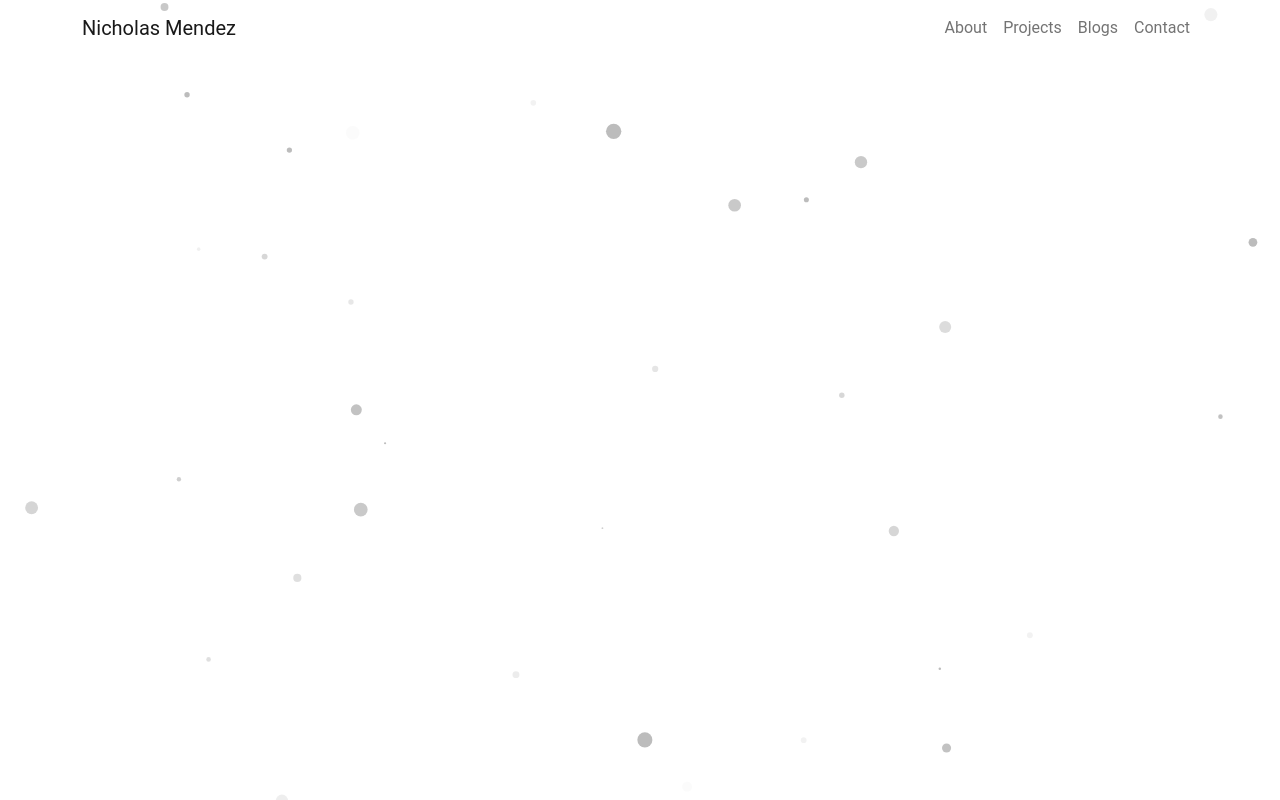
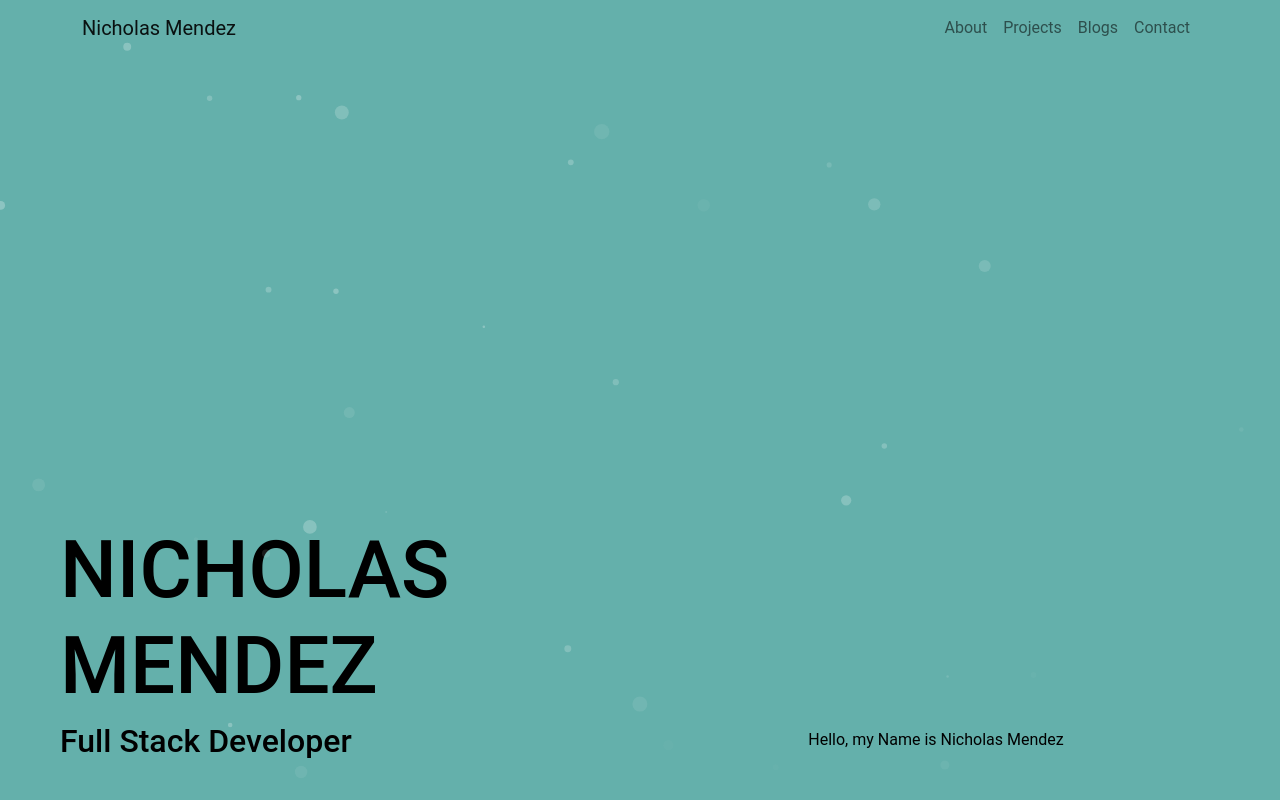
Before and after one commit to nickmendezFlatiron/my-portfolio, a React (Create React App) app: page / in a window 1280 px wide. Built offline with nearby package versions, Linux system fonts and the light colour scheme.

Commit message:
added about component

```diff
--- /dev/null
+++ b/src/About.jsx
@@ -0,0 +1,22 @@
+import React from 'react'
+import Container from 'react-bootstrap/Container'
+import Col from 'react-bootstrap/Col'
+import Row from 'react-bootstrap/Row'
+
+const About = () => {
+  return (
+    <Row className= "mx-5 pt-3 mt-5 content align-items-md-end">
+      <Col md>
+        <h1 className='' id='name'>NICHOLAS MENDEZ</h1>
+        <h2>Full Stack Developer</h2>
+      </Col>
+      <Col className='text-md-center'>
+        <p >
+          Hello, my Name is Nicholas Mendez
+        </p>
+      </Col>
+    </Row>
+  )
+}
+
+export default About
--- a/src/App.js
+++ b/src/App.js
@@ -3,6 +3,7 @@ import Navigation from './Navigation';
 import './styles/app.scss';
 import './styles/App.css';
 import ParticleBG from './particles/ParticleBG';
+import About from './About';
 
 
 
@@ -10,6 +11,7 @@ function App() {
   return (
    <>
     <Navigation />
+    <About />
     <ParticleBG />
    </>
   );
--- a/src/particles/ParticleBG.jsx
+++ b/src/particles/ParticleBG.jsx
@@ -5,22 +5,14 @@ import { loadFull } from "tsparticles";
 
 const ParticleBG = () => {
   const particlesInit = useCallback(async (engine) => {
-    console.log(engine);
-    // you can initiate the tsParticles instance (engine) here, adding custom shapes or presets
-    // this loads the tsparticles package bundle, it's the easiest method for getting everything ready
-    // starting from v2 you can add only the features you need reducing the bundle size
     await loadFull(engine);
   }, []);
 
-  const particlesLoaded = useCallback(async (container) => {
-    await console.log(container);
-  }, []);
   return (
    <Particles
    options={particlesConfig}
    id="tsparticles"
    init={particlesInit}
-   loaded={particlesLoaded}
    />
   )
 }
--- a/src/particles/particle-config.js
+++ b/src/particles/particle-config.js
@@ -1,5 +1,10 @@
 export const particlesConfig = {
+
   particles: {
+    fullScreen: {
+      enable: true,
+      zIndex: 0 // or any value is good for you, if you use -1 set `interactivity.detectsOn` to `"window"` if you need mouse interactions
+    },
     number: {
       value: 45,
       density: {
@@ -8,7 +13,7 @@ export const particlesConfig = {
       }
     },
     color: {
-      value: "#000000"
+      value: "#FFFFFF"
     },
     shape: {
       type: "circle",
@@ -30,7 +35,7 @@ export const particlesConfig = {
       random: true,
       anim: {
         enable: true,
-        speed: 1,
+        speed: 0.3,
         opacity_min: 0,
         sync: false
       }
@@ -54,7 +59,7 @@ export const particlesConfig = {
     },
     move: {
       enable: true,
-      speed: 1,
+      speed: 0.5,
       direction: "none",
       random: true,
       straight: false,
--- a/src/styles/App.css
+++ b/src/styles/App.css
@@ -2,6 +2,16 @@ body {
   font-family:'Roboto';
   -webkit-font-smoothing: antialiased;
   -moz-osx-font-smoothing: grayscale;
+  background-color: #64b0ab;
+}
+
+.content {
+  height: 90vh;
+  color: black;
+}
+
+#name {
+  font-size: 80px;
 }
 
 body::-webkit-scrollbar-track {
@@ -12,3 +22,7 @@ body::-webkit-scrollbar-thumb {
   background-color: darkgrey;    /* color of the scroll thumb */
   border-radius: 20px;       /* roundness of the scroll thumb */
 }
+body::-webkit-scrollbar {
+  display: none;
+  scrollbar-width: none;
+}
```
